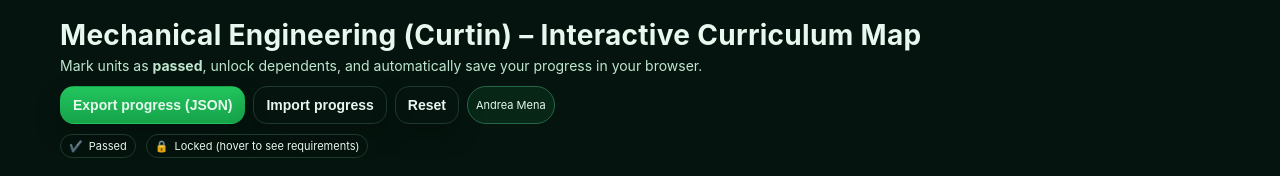
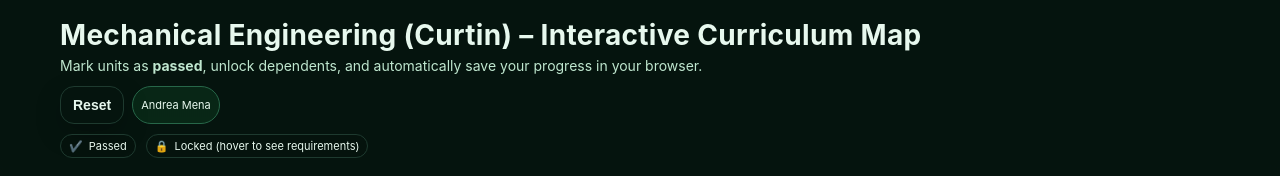
Before and after one commit to andreamenarequena/Mechanical-Engineering-Outline, a plain HTML site: page index.html in a window 1280 px wide. Shown: the top 176 px of the page. Drawn offline with Linux system fonts and the light colour scheme.

Commit message:
Remove export and import buttons from toolbar
Removed export and import buttons from the toolbar.

```diff
--- a/index.html
+++ b/index.html
@@ -96,8 +96,6 @@
       <h1>Mechanical Engineering (Curtin) – Interactive Curriculum Map</h1>
       <p class="lead">Mark units as <strong>passed</strong>, unlock dependents, and automatically save your progress in your browser.</p>
       <div class="toolbar">
-        <button class="btn btn-accent" id="btn-export">Export progress (JSON)</button>
-        <button class="btn btn-ghost" id="btn-import">Import progress</button>
         <button class="btn btn-ghost" id="btn-reset">Reset</button>
         <span class="pill green">Andrea Mena</span>
       </div>
```
